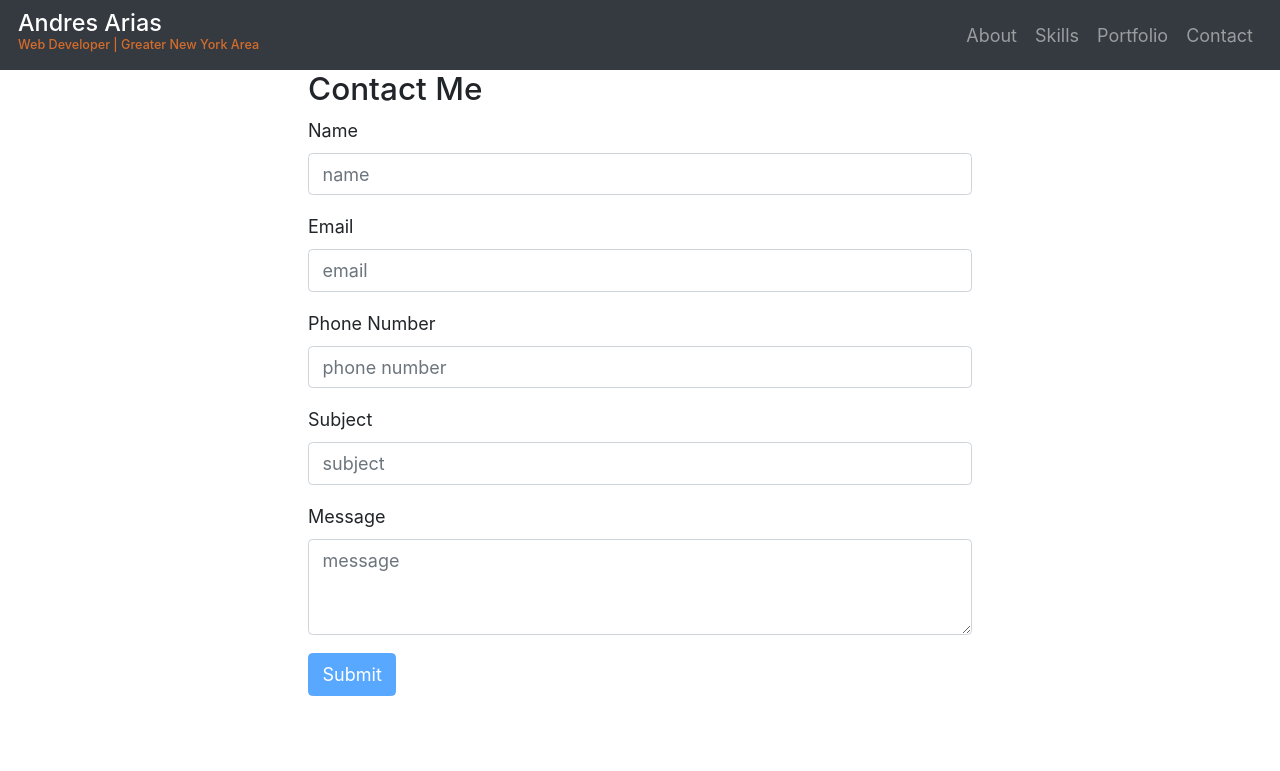
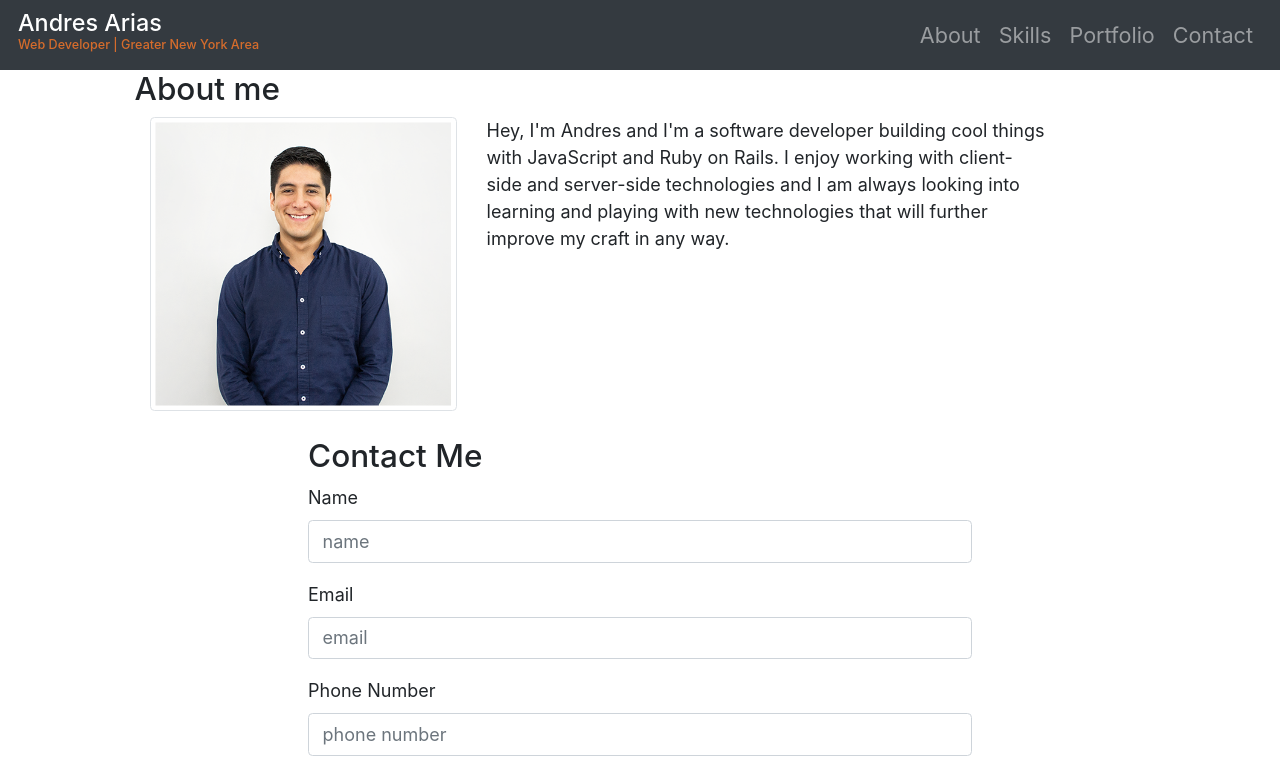
Before and after one commit to aarias89/aarias89.github.io, a Gatsby site in the folder aarias89.github.io/: page / in a window 1280 px wide. Shown: the top 771 px of the page. Built offline with nearby package versions, Linux system fonts and the light colour scheme; Gatsby itself is replaced by a stand-in of ours.

Commit message:
Add About Me component

```diff
--- /dev/null
+++ b/aarias89.github.io/src/components/aboutMe.js
@@ -0,0 +1,29 @@
+import React, { Component } from "react"
+import { Container, Row, Col, Image } from "react-bootstrap"
+import profilepic from "../images/profilepic.png"
+
+export default class About extends Component {
+  render() {
+    return (
+      <div>
+        <h3>About me</h3>
+        <Container>
+          <Row>
+            <Col xs={12} md={4}>
+              <Image src={profilepic} thumbnail />
+            </Col>
+            <Col xs={12} md={7}>
+              <p>
+                Hey, I'm Andres and I'm a software developer building cool
+                things with JavaScript and Ruby on Rails. I enjoy working with
+                client-side and server-side technologies and I am always looking
+                into learning and playing with new technologies that will
+                further improve my craft in any way.
+              </p>
+            </Col>
+          </Row>
+        </Container>
+      </div>
+    )
+  }
+}
--- a/aarias89.github.io/src/components/layout.js
+++ b/aarias89.github.io/src/components/layout.js
@@ -11,9 +11,10 @@ import PropTypes from "prop-types"
 
 // import Header from "./header"
 import Menu from "./menu"
+import About from "./aboutMe"
 import FormContainer from "./submitFormComponents/FormContainer"
 import { Container, Row, Col } from "react-bootstrap"
-import "./layout.css"
+import "../style/layout.css"
 
 const Layout = ({ children }) => {
   // const data = useStaticQuery(graphql`
@@ -39,6 +40,7 @@ const Layout = ({ children }) => {
         }}
       >
         <Container>
+          <About />
           <Row className="justify-content-md-center">
             <Col xs={12} md={8}>
               <FormContainer />
--- a/aarias89.github.io/src/components/menu.js
+++ b/aarias89.github.io/src/components/menu.js
@@ -1,7 +1,7 @@
 import React from "react"
 import Navbar from "react-bootstrap/Navbar"
 import Nav from "react-bootstrap/Nav"
-import "./menu.css"
+import "../style/menu.css"
 
 export default function Menu() {
   return (
@@ -14,11 +14,11 @@ export default function Menu() {
         <Navbar.Toggle aria-controls="responsive-navbar-nav" />
         <Navbar.Collapse id="responsive-navbar-nav">
           <Nav className="mr-auto"></Nav>
-          <Nav>
-            <Nav.Link href="#features">About</Nav.Link>
-            <Nav.Link href="#pricing">Skills</Nav.Link>
-            <Nav.Link href="#deets">Portfolio</Nav.Link>
-            <Nav.Link eventKey={2} href="#memes">
+          <Nav className="menu-links">
+            <Nav.Link href="#about">About</Nav.Link>
+            <Nav.Link href="#skills">Skills</Nav.Link>
+            <Nav.Link href="#portfolio">Portfolio</Nav.Link>
+            <Nav.Link eventKey={2} href="#contact">
               Contact
             </Nav.Link>
           </Nav>
--- a/aarias89.github.io/src/components/layout.css
+++ b/aarias89.github.io/src/style/layout.css
@@ -632,3 +632,7 @@ pre tt:after {
 .control-error {
   border: 1px solid red !important;
 }
+
+.menu-links a {
+  font-size: 1.2em;
+}
```
Also changed, not shown: aarias89.github.io/gatsby-node.js (deleted, +0 -7 lines), aarias89.github.io/gatsby-ssr.js (deleted, +0 -7 lines), aarias89.github.io/src/components/image.js (+15 -15 lines), aarias89.github.io/src/data/experience.json (added, +11 -0 lines), archive/index-a.html (+1 -1 lines), aarias89.github.io/src/style/menu.css (renamed from aarias89.github.io/src/components/menu.css).
